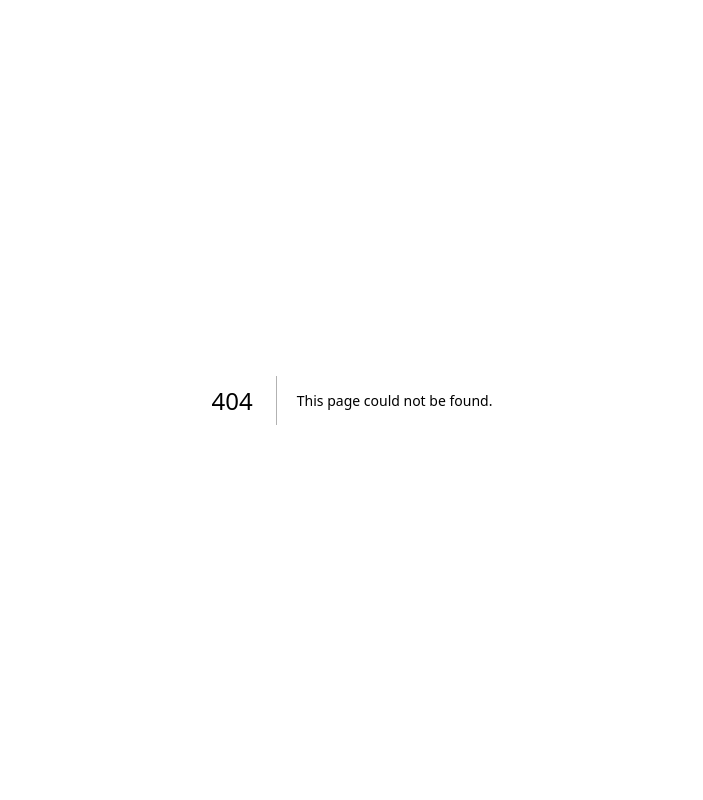
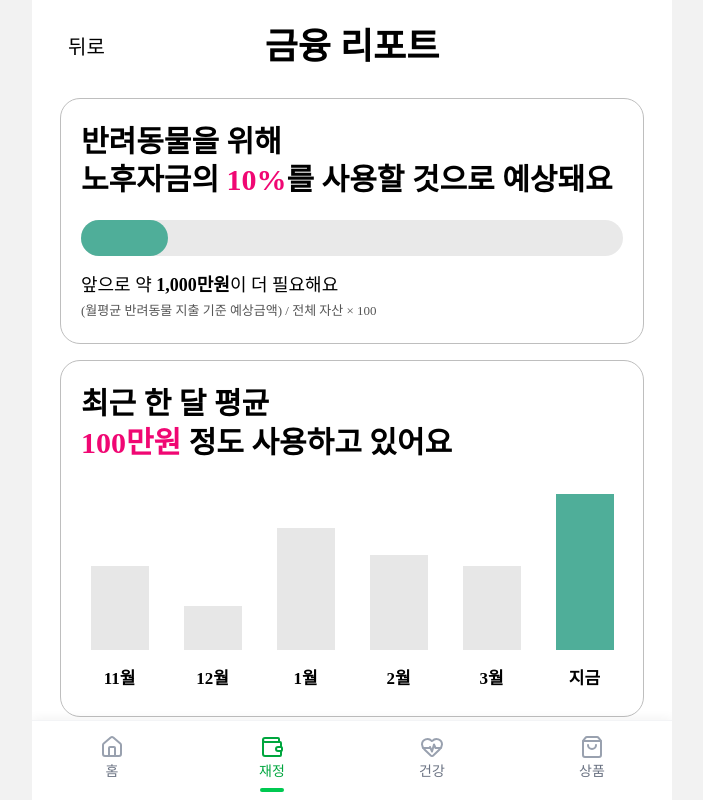
Before and after one commit to My-Golden-Kids/MGK, a Next.js app in the folder FE/: page /finance/report in a window 1280 px wide. Before the commit this address had no page. Shown: the whole page, without its empty margins (288-991 px from the left). Built offline with nearby package versions, Linux system fonts and the light colour scheme.

Commit message:
feat: 금융리포트 페이지 화면 구현 - 데이터 처리해야함

```diff
--- a/FE/app/finance/page.tsx
+++ b/FE/app/finance/page.tsx
@@ -1,6 +1,6 @@
-import { BottomNavigation } from '@/components/common/BottomNavigation';
 import { ChevronRight } from 'lucide-react';
 import Link from 'next/link';
+import { BottomNavigation } from '@/components/common/BottomNavigation';
 
 const summaryCards = [
   { label: '오늘 지출', value: '58,000' },
@@ -108,7 +108,7 @@ export default function FinancePage() {
         </section>
 
         <Link
-          href="/finance/reports"
+          href="/finance/report"
           className="flex h-16 items-center justify-center rounded-[16px] bg-[#57B6A7] text-2xl text-white"
         >
           리포트 보러가기
--- /dev/null
+++ b/FE/app/finance/report/page.tsx
@@ -0,0 +1,186 @@
+'use client';
+
+import Link from 'next/link';
+import { useState } from 'react';
+import { BottomNavigation } from '@/components/common/BottomNavigation';
+import Modal from '@/components/common/Modal';
+
+const monthlyData = [
+  { label: '11월', valueLabel: '11월', heightClass: 'h-[84px]' },
+  { label: '12월', valueLabel: '12월', heightClass: 'h-[44px]' },
+  { label: '1월', valueLabel: '1월', heightClass: 'h-[122px]' },
+  { label: '2월', valueLabel: '2월', heightClass: 'h-[95px]' },
+  { label: '3월', valueLabel: '3월', heightClass: 'h-[84px]' },
+  { label: '지금', valueLabel: '지금', heightClass: 'h-[156px]', active: true },
+];
+
+export default function FinanceReportPage() {
+  const [isBadgeModalOpen, setIsBadgeModalOpen] = useState(false);
+
+  return (
+    <div className="min-h-dvh">
+      <main>
+        <div className="relative mx-auto w-full overflow-hidden px-5 py-5 md:px-6 lg:px-7">
+          <section className="relative flex items-center justify-center">
+            <Link
+              href="/finance"
+              className="absolute left-2 font-medium text-[18px] text-black md:text-[20px]"
+            >
+              뒤로
+            </Link>
+
+            <h1 className="font-bold text-[28px] text-black md:text-[32px] lg:text-[36px]">
+              금융 리포트
+            </h1>
+          </section>
+
+          <section className="mt-6 rounded-[20px] border border-[#BEBEBE] bg-white px-4 py-5 md:px-5 md:py-6">
+            <h2 className="font-bold text-[22px] text-black leading-[1.28] md:text-[26px] lg:text-[30px]">
+              반려동물을 위해
+              <br />
+              노후자금의 <span className="text-[#F00773]">10%</span>를 사용할
+              것으로 예상돼요
+            </h2>
+
+            <div className="mt-5 h-[36px] w-full rounded-full bg-[#E9E9E9]">
+              <div className="h-full w-[16%] rounded-full bg-[#4FAE99]" />
+            </div>
+
+            <p className="mt-4 font-medium text-[16px] text-black leading-[1.45] md:text-[18px]">
+              앞으로 약 <span className="font-bold">1,000만원</span>이 더
+              필요해요
+            </p>
+            <p className="mt-1 text-[#555555] text-[12px] leading-[1.35] md:text-[13px]">
+              (월평균 반려동물 지출 기준 예상금액) / 전체 자산 × 100
+            </p>
+          </section>
+
+          <section className="mt-4 rounded-[20px] border border-[#BEBEBE] bg-white px-4 py-5 md:px-5 md:py-6">
+            <h2 className="font-bold text-[22px] text-black leading-[1.28] md:text-[26px] lg:text-[30px]">
+              최근 한 달 평균
+              <br />
+              <span className="text-[#F00773]">100만원</span> 정도 사용하고
+              있어요
+            </h2>
+
+            <div className="mt-8 flex items-end justify-between gap-3 md:gap-4">
+              {monthlyData.map((item) => (
+                <div
+                  key={item.label}
+                  className="flex flex-1 flex-col items-center"
+                >
+                  <div
+                    className={`w-full max-w-[58px] ${item.heightClass} ${
+                      item.active ? 'bg-[#4FAE99]' : 'bg-[#E7E7E7]'
+                    }`}
+                  />
+                  <span className="mt-4 whitespace-nowrap font-bold text-[15px] text-black md:text-[17px]">
+                    {item.valueLabel}
+                  </span>
+                </div>
+              ))}
+            </div>
+          </section>
+
+          <section className="mt-4 grid grid-cols-2 gap-3 md:gap-4">
+            <article className="rounded-[20px] border border-[#BEBEBE] bg-white px-4 py-4">
+              <h3 className="font-bold text-[18px] text-black leading-[1.25] md:text-[22px]">
+                의료비 지출 <span className="text-[#F00773]">15%</span>
+                <br />
+                미리 대비해요
+              </h3>
+
+              <div className="mt-6 flex justify-center">
+                <div className="relative h-[138px] w-[138px] rounded-full bg-[#E9E9E9]">
+                  <div
+                    className="absolute inset-0 rounded-full"
+                    style={{
+                      background:
+                        'conic-gradient(#63C2C1 0deg 68deg, transparent 68deg 360deg)',
+                      maskImage:
+                        'radial-gradient(circle, transparent 0 50px, black 51px)',
+                      WebkitMaskImage:
+                        'radial-gradient(circle, transparent 0 50px, black 51px)',
+                    }}
+                  />
+                </div>
+              </div>
+
+              <button
+                type="button"
+                className="mt-7 w-full text-center font-medium text-[18px] text-black md:text-[20px]"
+              >
+                펫보험 알아보기 &gt;
+              </button>
+            </article>
+
+            <article className="rounded-[20px] border border-[#BEBEBE] bg-white px-4 py-4">
+              <h3 className="font-bold text-[18px] text-black leading-[1.25] md:text-[22px]">
+                산책 상위 <span className="text-[#F00773]">10%</span>
+              </h3>
+
+              <div className="mt-8 flex justify-center">
+                <div className="relative h-[170px] w-[150px]">
+                  <div className="-translate-x-1/2 absolute top-[22px] left-1/2 h-0 w-[130px] border-[#7CD8D4] border-t-2 border-dotted" />
+                  <div className="-translate-x-1/2 absolute bottom-0 left-1/2 h-0 w-0 border-r-[64px] border-r-transparent border-b-[#4FAE99] border-b-[124px] border-l-[64px] border-l-transparent" />
+                </div>
+              </div>
+
+              <button
+                type="button"
+                onClick={() => setIsBadgeModalOpen(true)}
+                className="mt-7 w-full text-center font-medium text-[18px] text-black md:text-[20px]"
+              >
+                뱃지 받기 &gt;
+              </button>
+            </article>
+          </section>
+
+          <Modal
+            isOpen={isBadgeModalOpen}
+            onClose={() => setIsBadgeModalOpen(false)}
+            closeOnOverlay
+            buttonVariant="none"
+          >
+            <div className="px-1 pt-2">
+              <h2 className="text-center font-bold text-[28px] text-black leading-none md:text-[32px]">
+                산책 상위 <span className="text-[#F00773]">10%</span>
+              </h2>
+
+              <p className="mt-8 text-center font-bold text-[20px] text-black md:text-[24px]">
+                우리동네 산책<span className="text-[#4FAE99]">영웅</span>
+              </p>
+
+              <div className="relative mt-8 flex justify-center">
+                <div className="absolute top-[40px] h-0 w-[230px] border-[#7CD8D4] border-t-2 border-dotted md:w-[260px]" />
+
+                <div className="relative h-[270px] w-[230px] md:h-[300px] md:w-[260px]">
+                  <div className="-translate-x-1/2 absolute bottom-0 left-1/2 h-0 w-0 border-r-[100px] border-r-transparent border-b-[#4FAE99] border-b-[185px] border-l-[100px] border-l-transparent md:border-r-[112px] md:border-b-[215px] md:border-l-[112px]" />
+
+                  <img
+                    src="/images/finance/img_walk_badge.png"
+                    alt="산책 영웅 안내 이미지"
+                    className="absolute bottom-0 left-[4px] w-[118px] object-contain md:w-[132px]"
+                  />
+                </div>
+              </div>
+
+              <p className="mt-5 text-center font-bold text-[18px] text-black md:text-[22px]">
+                당신의 성취를 공유해보세요!
+              </p>
+
+              <button
+                type="button"
+                onClick={() => setIsBadgeModalOpen(false)}
+                className="mx-auto mt-8 flex h-[58px] w-[180px] items-center justify-center rounded-[12px] bg-[#63D0BE] font-bold text-[18px] text-white md:h-[64px] md:w-[200px] md:text-[20px]"
+              >
+                공유하기
+              </button>
+            </div>
+          </Modal>
+        </div>
+      </main>
+      <BottomNavigation />
+    </div>
+  );
+}
--- a/FE/app/home/page.tsx
+++ b/FE/app/home/page.tsx
@@ -1,27 +1,27 @@
-"use client";
+'use client';
 
-import { BottomNavigation } from "@/components/common/BottomNavigation";
-import HomePromptBubble from "@/components/home/HomePromptBubble";
-import SelectedPetProfile from "@/components/home/SelectedPetProfile";
-import Link from "next/link";
-import { useRouter } from "next/navigation";
-import { useState } from "react";
+import Link from 'next/link';
+import { useRouter } from 'next/navigation';
+import { useState } from 'react';
+import { BottomNavigation } from '@/components/common/BottomNavigation';
+import HomePromptBubble from '@/components/home/HomePromptBubble';
+import SelectedPetProfile from '@/components/home/SelectedPetProfile';
 
 const pets = [
   {
     id: 1,
-    name: "돌",
-    imageUrl: "/images/pet/dolmeng1.jpeg",
+    name: '돌',
+    imageUrl: '/images/pet/dolmeng1.jpeg',
   },
   {
     id: 2,
-    name: "멩",
-    imageUrl: "/images/pet/dolmeng2.jpeg",
+    name: '멩',
+    imageUrl: '/images/pet/dolmeng2.jpeg',
   },
   {
     id: 3,
-    name: "이",
-    imageUrl: "/images/pet/dolmeng3.jpeg",
+    name: '이',
+    imageUrl: '/images/pet/dolmeng3.jpeg',
   },
 ];
 
@@ -31,23 +31,23 @@ export default function HomePage() {
   const [showBubble, setShowBubble] = useState(true);
 
   return (
-    <div className="flex min-h-dvh flex-col bg-[#FFFFFF]">
+    <div className="flex min-h-dvh flex-col bg-white">
       <main className="flex-1 px-4 py-4">
         <header className="mb-4 flex justify-end">
           <Link
             href="/settings"
-            className="cursor-pointer text-[24px] font-extrabold leading-none text-black"
+            className="cursor-pointer font-extrabold text-[24px] text-black leading-none"
           >
             설정
           </Link>
         </header>
 
         <section className="mb-5">
-          <div className={showBubble ? "" : "invisible"}>
+          <div className={showBubble ? '' : 'invisible'}>
             <HomePromptBubble
               message={`주인님! 저에 대해\n더 알려주세요!`}
               showAnswerButtons={true}
-              onYesClick={() => router.push("/settings")}
+              onYesClick={() => router.push('/settings')}
               onNoClick={() => setShowBubble(false)}
               yesLabel="O"
               noLabel="X"
@@ -60,7 +60,7 @@ export default function HomePage() {
             pets={pets}
             selectedPetId={selectedPetId}
             onChange={setSelectedPetId}
-            onSelectedClick={() => router.push("/home/talk")}
+            onSelectedClick={() => router.push('/home/talk')}
           />
         </section>
 
@@ -68,14 +68,14 @@ export default function HomePage() {
           <div className="flex h-[54px] w-full max-w-[330px] overflow-hidden rounded-full border-2 border-[#25C3A8] bg-white">
             <button
               type="button"
-              onClick={() => router.push("/home/talk")}
-              className="flex flex-1 cursor-pointer items-center justify-center bg-[#25C3A8] text-[18px] font-extrabold text-white"
+              onClick={() => router.push('/home/talk')}
+              className="flex flex-1 cursor-pointer items-center justify-center bg-[#25C3A8] font-extrabold text-[18px] text-white"
             >
               말하기
             </button>
             <button
               type="button"
-              className="flex flex-1 cursor-pointer items-center justify-center bg-white text-[18px] font-extrabold text-[#25C3A8]"
+              className="flex flex-1 cursor-pointer items-center justify-center bg-white font-extrabold text-[#25C3A8] text-[18px]"
             >
               직접입력
             </button>
@@ -84,27 +84,27 @@ export default function HomePage() {
 
         <section className="rounded-[24px] border-2 border-[#25C3A8] bg-white px-4 py-5">
           <div className="mb-3 flex items-start justify-between gap-3">
-            <h2 className="text-[20px] font-extrabold leading-tight text-[#0DA892]">
+            <h2 className="font-extrabold text-[#0DA892] text-[20px] leading-tight">
               이번달 소비
             </h2>
-            <p className="text-right text-[22px] font-extrabold leading-tight text-black">
+            <p className="text-right font-extrabold text-[22px] text-black leading-tight">
               20,000,000원
             </p>
           </div>
 
-          <p className="mb-1 text-[18px] font-bold leading-snug text-black">
+          <p className="mb-1 font-bold text-[18px] text-black leading-snug">
             <span className="text-[#0DA892]">병원</span>에서 가장 많이 사용해요
           </p>
 
-          <p className="mb-5 text-[18px] font-bold leading-snug text-black">
+          <p className="mb-5 font-bold text-[18px] text-black leading-snug">
             하나 펫 보험 가입하면, <span className="text-[#0DA892]">80</span>
             만원 할인 가능
           </p>
 
           <button
             type="button"
-            onClick={() => router.push("/reports")}
-            className="flex h-[56px] w-full cursor-pointer items-center justify-center rounded-[12px] bg-[#25C3A8] text-[20px] font-extrabold text-white"
+            onClick={() => router.push('/finance/report')}
+            className="flex h-[56px] w-full cursor-pointer items-center justify-center rounded-[12px] bg-[#25C3A8] font-extrabold text-[20px] text-white"
           >
             리포트 보러가기
           </button>
```
Also changed, not shown: FE/public/images/finance/img_walk_badge.png (added).
